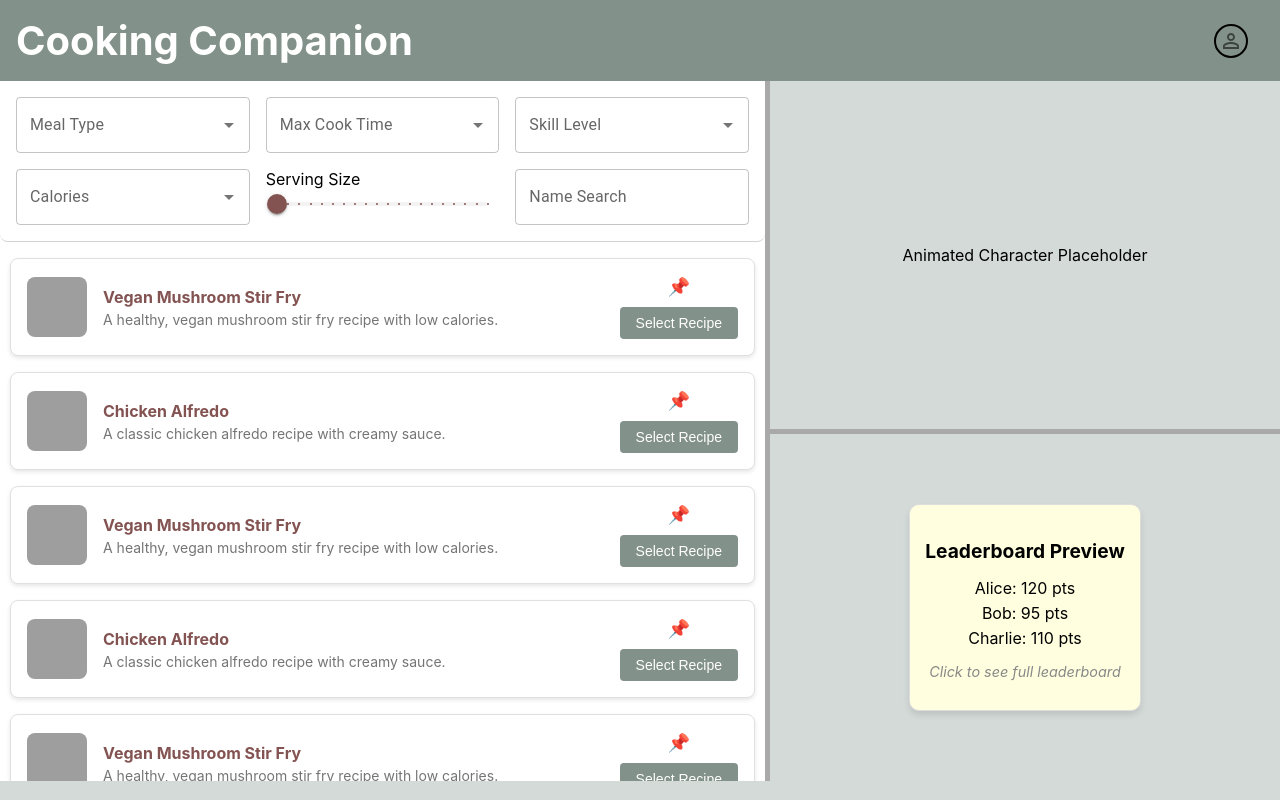
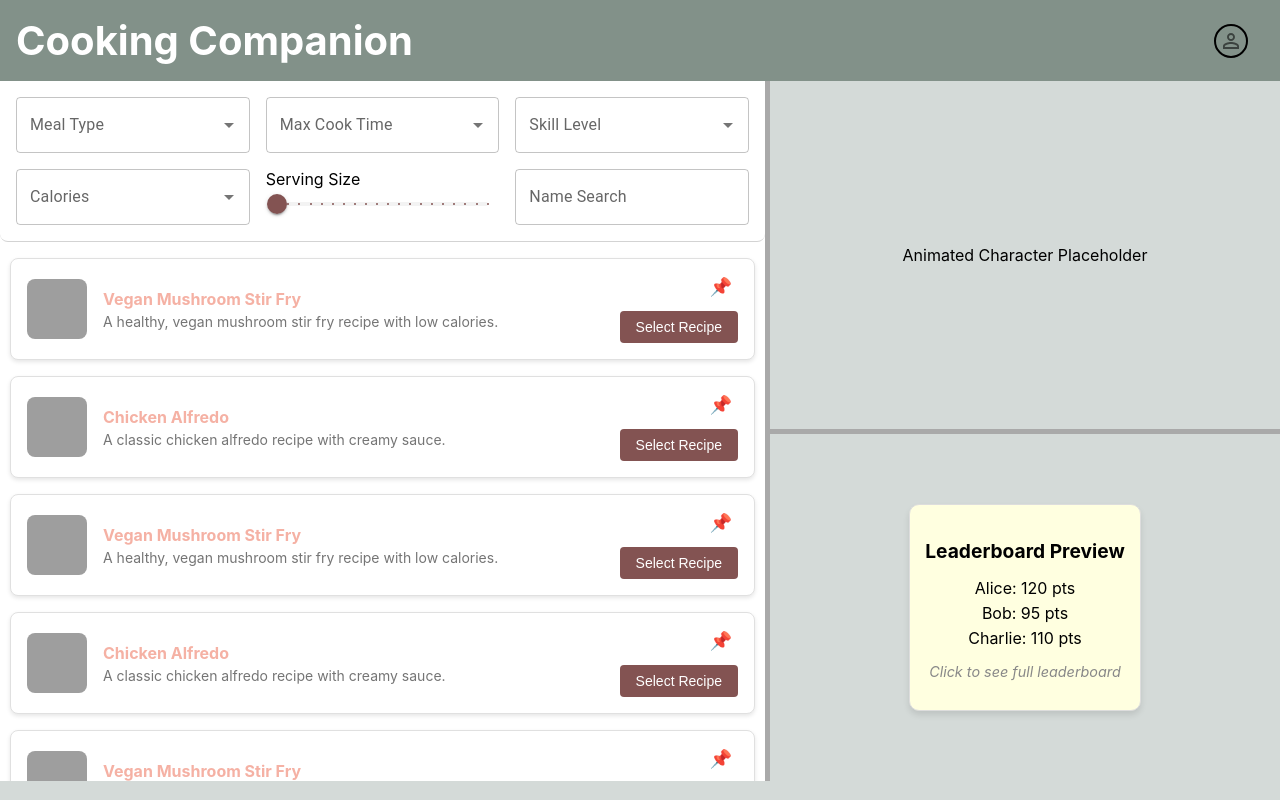
Before and after one commit to 4rcher0116/cooking-companion, a React (Create React App) app: page /dashboard in a window 1280 px wide. Built offline with nearby package versions, Linux system fonts and the light colour scheme; grey boxes are pictures that could not be loaded.

Commit message:
Theme Fixes

```diff
--- a/src/components/DashboardModules/styles/_RecipeDashboard.module.css
+++ b/src/components/DashboardModules/styles/_RecipeDashboard.module.css
@@ -48,7 +48,7 @@
   font-weight: bold;
   margin: 0 0 4px;
 
-  color: #835352;
+  color: #F5B1A4;
 }
 
 .recipeSummary {
@@ -60,12 +60,15 @@
 .actions {
   display: flex;
   flex-direction: column;
-  gap: 8px;
+  gap: 12px;
+
+  /* justify-content: right; */
+  align-items: flex-end;
 }
 
 .selectButton {
   padding: 8px 16px;
-  background-color: #829189;
+  background-color: #835352;
   color: #ffffff;
   border: none;
   border-radius: 4px;
```
